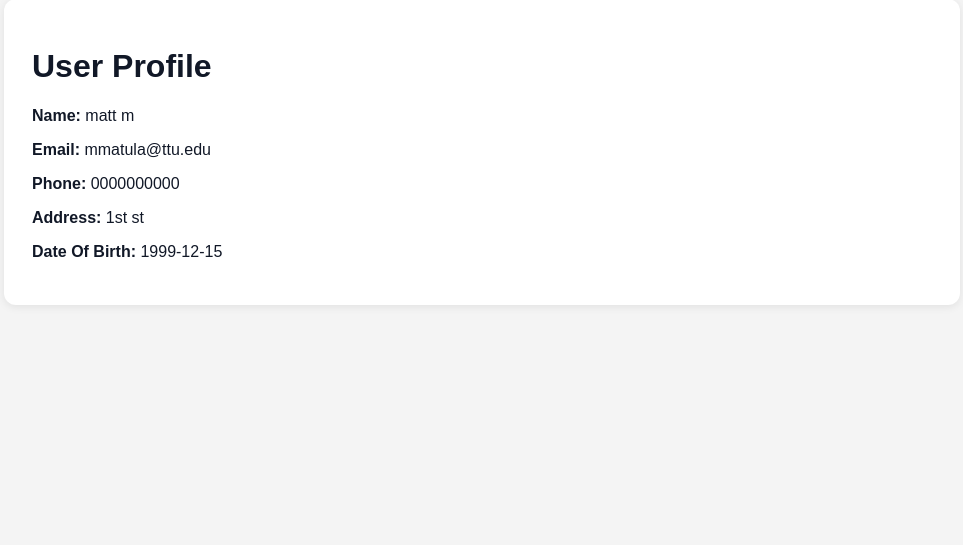
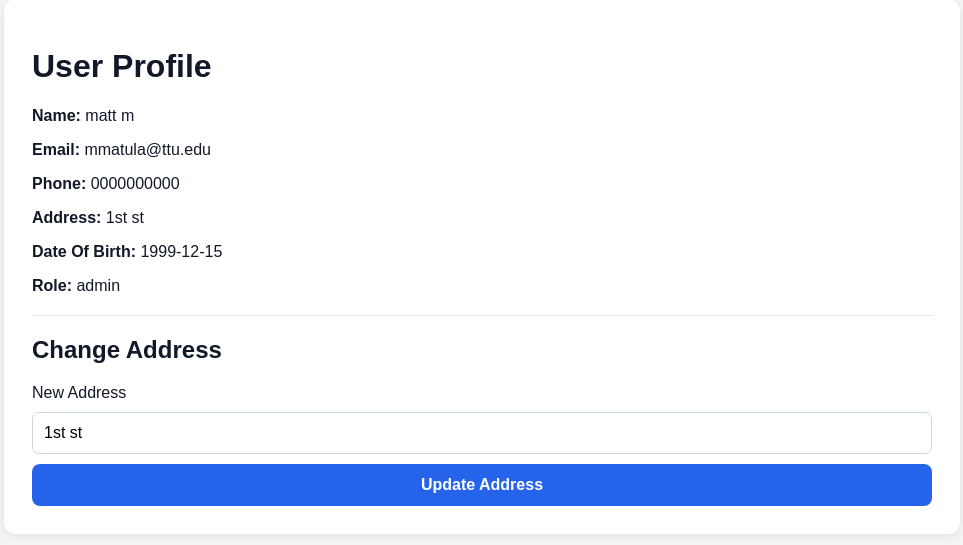
Before and after one commit to Masaki0211/Lottery-Purchase-System, a Flask app: page /profile in a window 1280 px wide. Shown: the part 77-622 px from the top of the page, without its empty margins (158-1121 px from the left). Run offline with Flask 3, Linux system fonts and the light colour scheme; a user stored in the database is signed in; data comes from the database, SQL or seed files in the repository.

Commit message:
Allow users and admins to change address on profile page; add README
Co-Authored-By: Claude Opus 5.5 <noreply@anthropic.com>

```diff
--- a/lottery-purchase-system-final/app.py
+++ b/lottery-purchase-system-final/app.py
@@ -294,10 +294,27 @@ def dashboard():
     )
 
 
-@app.route("/profile")
+@app.route("/profile", methods=["GET", "POST"])
 @login_required
 def profile():
     db = get_db()
+
+    if request.method == "POST":
+        address = request.form.get("address", "").strip()
+
+        if not address:
+            flash("Address cannot be empty.")
+            return redirect(url_for("profile"))
+
+        db.execute(
+            "UPDATE users SET address = ? WHERE id = ?",
+            (address, session["user_id"])
+        )
+        db.commit()
+
+        flash("Address updated successfully.")
+        return redirect(url_for("profile"))
+
     user = db.execute(
         "SELECT * FROM users WHERE id = ?",
         (session["user_id"],)
--- a/lottery-purchase-system-final/templates/profile_page.html
+++ b/lottery-purchase-system-final/templates/profile_page.html
@@ -1,23 +1,24 @@
 {% extends "base.html" %}
 
-{% block title %}{{ username }}'s Profile{% endblock %}
+{% block title %}{{ user.name }}'s Profile{% endblock %}
 
 {% block content %}
-<html lang="en">
-<head>
-    <meta charset="UTF-8">
-    <title>{{ username }}'s Profile</title>
-</head>
-<body>
-
-    <h1>User Profile {{ username }}</h1>
+    <h1>User Profile</h1>
 
     <p><strong>Name:</strong> {{ user.name }}</p>
     <p><strong>Email:</strong> {{ user.email }}</p>
     <p><strong>Phone:</strong> {{ user.phone }}</p>
     <p><strong>Address:</strong> {{ user.address }}</p>
     <p><strong>Date Of Birth:</strong> {{ user.dob }}</p>
-</body>
-</html>
+    <p><strong>Role:</strong> {{ user.role }}</p>
 
+    <hr>
+
+    <h2>Change Address</h2>
+    <form method="POST" action="{{ url_for('profile') }}">
+        <label for="address">New Address</label>
+        <input type="text" id="address" name="address" value="{{ user.address }}" required>
+
+        <button type="submit">Update Address</button>
+    </form>
 {% endblock %}
```
Also changed, not shown: README.md (added).
